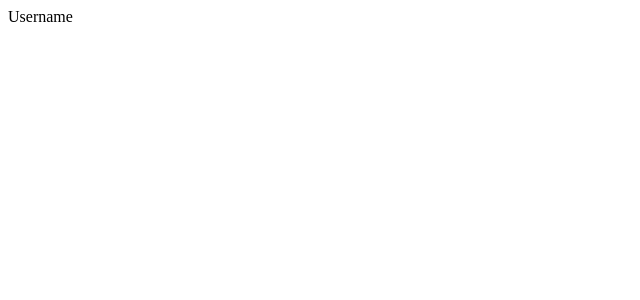
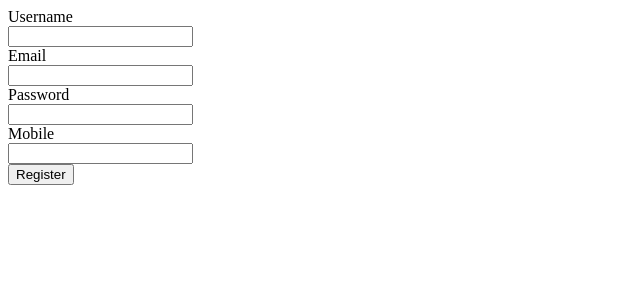
Before and after one commit to sushil540/Segue-Suit-App-MERN, a React (Create React App) app in the folder client/: page / in a window 1280 px wide. Shown: the top 300 px of the page, without its empty margins (0-640 px from the left). Built offline with nearby package versions, Linux system fonts and the light colour scheme.

Commit message:
Register modified

```diff
--- a/client/src/components/Register.js
+++ b/client/src/components/Register.js
@@ -1,16 +1,65 @@
-import React from 'react'
+import React, { useState } from 'react'
 import Label from './Label'
 
 const Register = (props) =>{
+    const [username, setUsername] = useState('')
+    const [email, setEmail] = useState('')
+    const [password, setPassword] = useState('')
+    const [mobile, setMobile] = useState('')
+    const [formErrors, setFormErrors] = useState({})
+    const errors = {}
+
+    const handleValidation = () =>{
+        if(username.length){
+            errors.username = "Username is required"
+        }
+    }
 
     const handleSubmit =(e)=>{
         e.preventDefault()
+
+        handleValidation()
+
+        const formData = {
+            username:username,
+            email:email,
+            password:password,
+            mobile:mobile
+        }
+        console.log("formData",formData)
     }
 
     return (
         <div>
             <form onSubmit={handleSubmit}>
-                <Label text="Username"/>
+                <Label text="Username"/> <br/>
+                <input
+                    type="text"
+                    value={username}
+                    onChange={(e)=>setUsername(e.target.value)}
+                /><br/>
+                <Label text="Email"/><br/>
+                <input
+                    type="text"
+                    value={email}
+                    onChange={(e)=>setEmail(e.target.value)}
+                /><br/>
+                <Label text="Password"/><br/>
+                <input
+                    type="password"
+                    value={password}
+                    onChange={(e)=>setPassword(e.target.value)}
+                /><br/>
+                <Label text="Mobile"/><br/>
+                <input
+                    type="text"
+                    value={mobile}
+                    onChange={(e)=>setMobile(e.target.value)}
+                /><br/>
+                <input
+                    type="submit"
+                    value="Register"
+                />
             </form>
         </div>
     )
```
